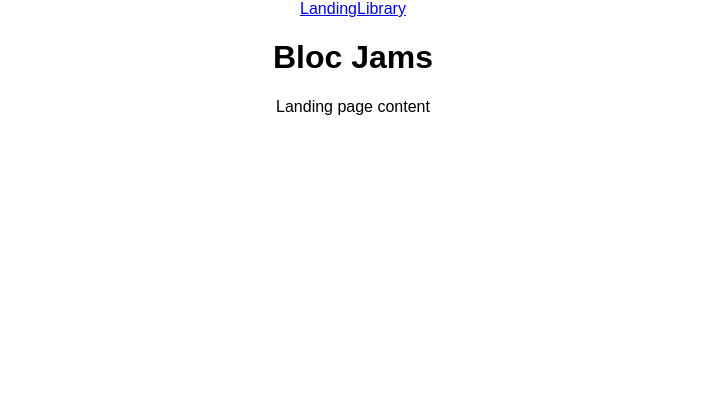
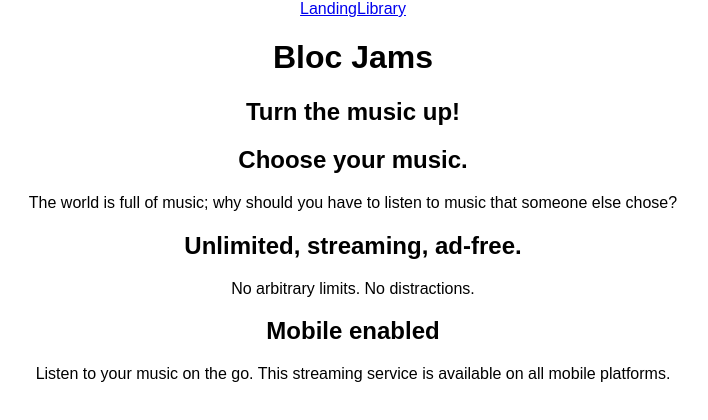
Before and after one commit to mattk-mke/bloc-jams-react, a React (Create React App) app: page / in a window 1280 px wide. Shown: the top 420 px of the page, without its empty margins (287-995 px from the left). Built offline with nearby package versions, Linux system fonts and the light colour scheme.

Commit message:
Checkpoint 4: Landing -- Completed

```diff
--- a/src/components/Landing.js
+++ b/src/components/Landing.js
@@ -2,7 +2,21 @@
 
 const Landing = () => (
   <section className="landing">
-    Landing page content
+    <h1 className="hero-title">Turn the music up!</h1>
+    <section className="selling-points">
+      <div className="point">
+        <h2 className="point-title">Choose your music.</h2>
+        <p className="point-description">The world is full of music; why should you have to listen to music that someone else chose?</p>
+      </div>
+      <div className="point">
+        <h2 className="point-title">Unlimited, streaming, ad-free.</h2>
+        <p className="point-description">No arbitrary limits. No distractions.</p>
+      </div>
+      <div className="point">
+        <h2 className="point-title">Mobile enabled</h2>
+        <p className="point-description">Listen to your music on the go. This streaming service is available on all mobile platforms.</p>
+      </div>
+    </section>
   </section>
 );
 
```
